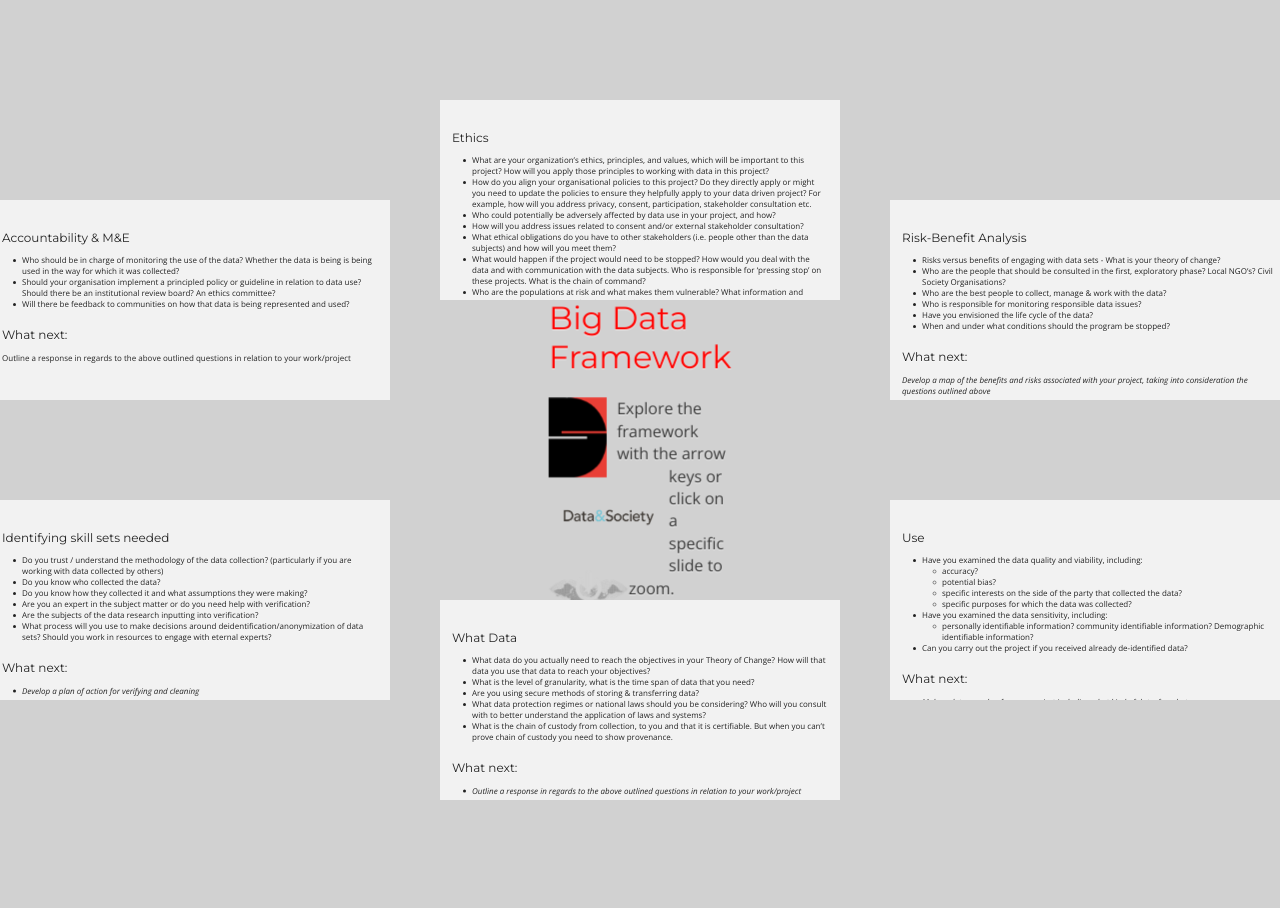
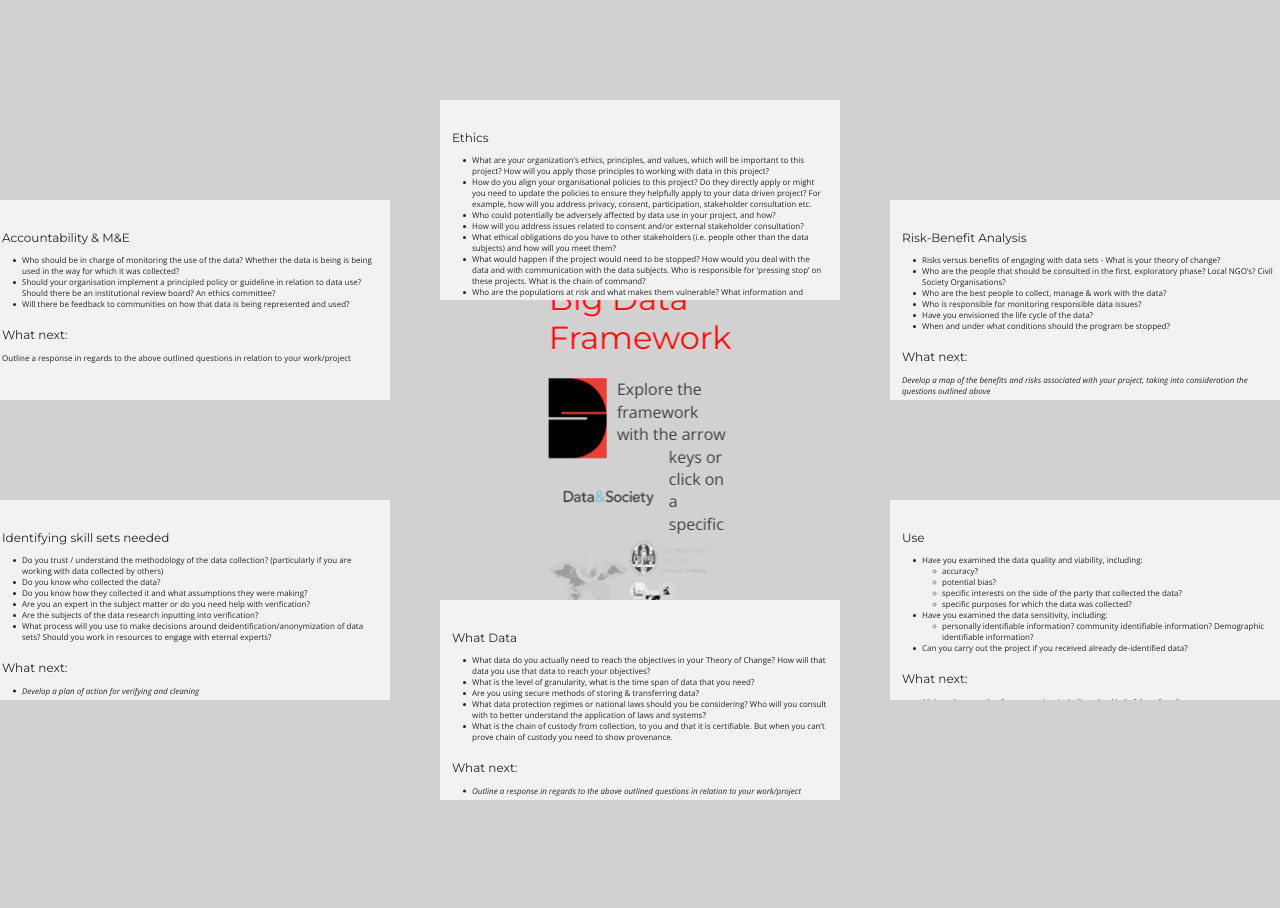
Before and after one commit to the-engine-room/big-data-framework, a Jekyll site: the page built from index.html, in a window 1280 px wide. Built offline with Jekyll 4.4.1, drawn with Linux system fonts in a browser that asks for light colours; Markdown is read by kramdown in place of the engine named in the settings; a style sheet for code colours, icons or effects is not loaded.

Commit message:
Update default.html

```diff
--- a/_layouts/default.html
+++ b/_layouts/default.html
@@ -46,6 +46,8 @@
     float: left;height: 80px;">
     <img src="{{ site.url }}/images/eR-bw-square.png" style="
     float: left;height: 80px;">
+    <img src="{{ site.url }}/images/leiden-bw-square.png" style="
+    float: left;height: 80px;">
         <p>Explore the framework with the arrow keys or click on a specific slide to zoom.</p>
 	</div>
 
```
